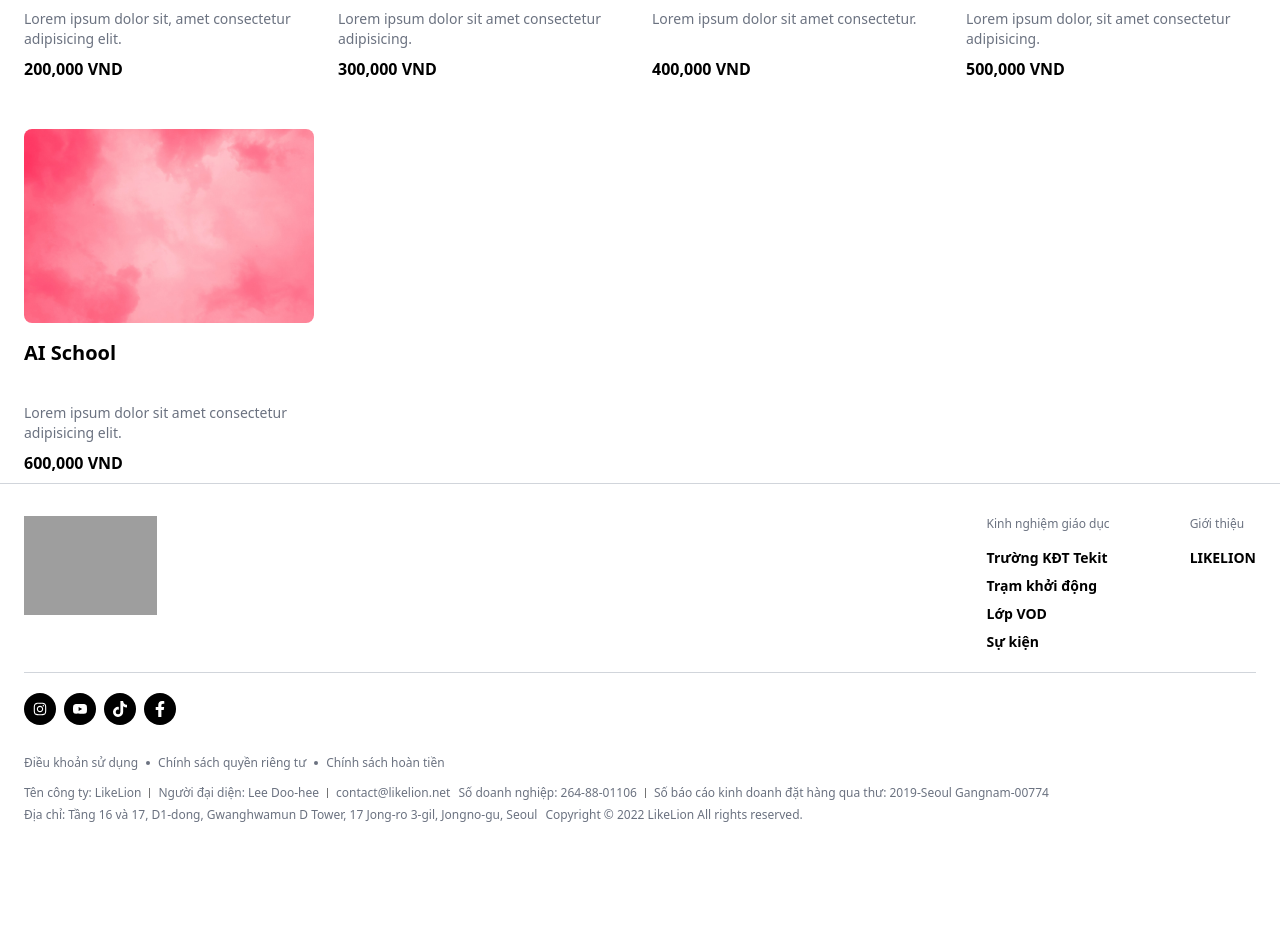
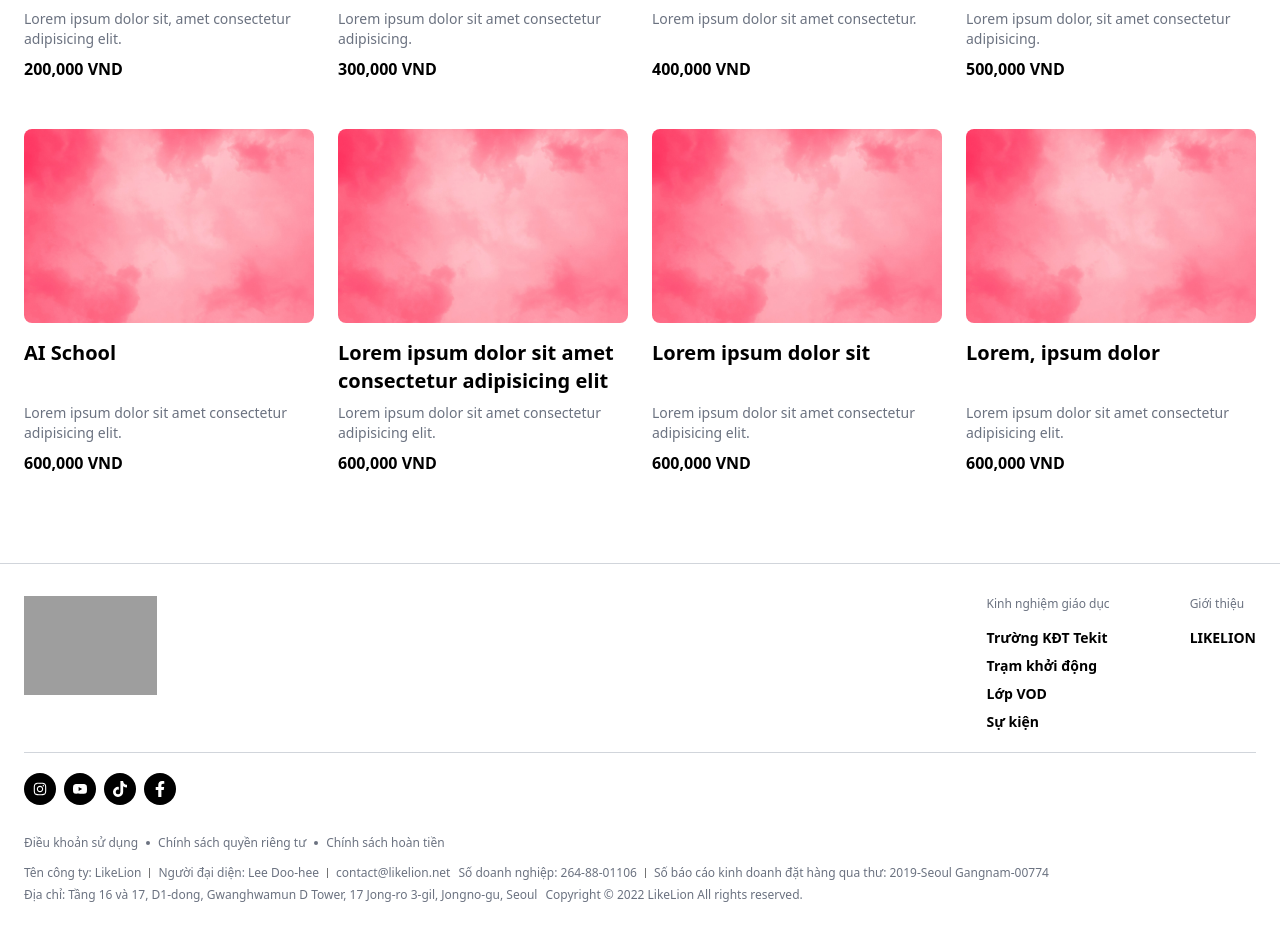
Before and after one commit to likelionbootcamp3/online-platform-vite, a React (Vite) app: page / in a window 1280 px wide. Shown: the part 540-1477 px from the top of the page. Before the commit the page ends 1397 px from the top, so only its background shows below. Built offline with nearby package versions, Linux system fonts and the light colour scheme; grey boxes are pictures that could not be loaded.

Commit message:
update videos

```diff
--- a/src/components/common/ClassCard/index.jsx
+++ b/src/components/common/ClassCard/index.jsx
@@ -1,38 +1,32 @@
-import "./index.css";
+import { Link } from "react-router-dom";
 
-const ClassCard = ({ video, type }) => {
-  const isHome = type === "home";
-
-  if (isHome) {
-    if (video.id > 5) {
-      return (video = null);
-    }
-  }
+const ClassCard = ({ video }) => {
+  const { thumbnail, title, description, price } = video.snippet;
 
   return (
-    <li className="cursor-pointer ">
+    <Link to={"#"} className="cursor-pointer">
       <div className="overflow-hidden rounded md:rounded-lg">
         <img
-          src={video.snippet.thumbnail.url}
-          alt=""
-          className="w-full  transition duration-300 hover:scale-110"
+          src={thumbnail.url}
+          alt={title}
+          className="w-full transition duration-300 hover:scale-110"
         />
       </div>
 
       <div>
         <h3 className="mt-3 h-12 text-base font-semibold leading-6 line-clamp-2 md:mt-2.5 md:h-14 md:text-xl lg:mt-4">
-          {video.snippet.title}
+          {title}
         </h3>
         <p className="mt-2 h-10 text-xs font-normal leading-5 text-gray-500 line-clamp-2 md:text-sm">
-          {video.snippet.description}
+          {description}
         </p>
         <div className="my-2.5 md:my-2 ">
           <span className="text-sm font-semibold md:text-base">
-            {video.snippet.price.toLocaleString()} VND
+            {price.toLocaleString()} VND
           </span>
         </div>
       </div>
-    </li>
+    </Link>
   );
 };
 
--- a/src/components/common/Header/index.jsx
+++ b/src/components/common/Header/index.jsx
@@ -4,9 +4,8 @@ import { AiOutlineMenu } from "react-icons/ai";
 
 const Header = () => {
   return (
-    <header className="fixed top-0 left-0 w-full border-b bg-white">
+    <header className="fixed top-0 left-0 z-40 w-full border-b bg-white">
       <Container>
-        {/* TODO: CREATE HEADER */}
         <div className="flex h-16 items-center justify-between gap-10">
           {/* Logo */}
           <div className="flex items-center">
--- a/src/views/classes/Videos.jsx
+++ b/src/views/classes/Videos.jsx
@@ -7,14 +7,15 @@ const Videos = () => {
   return (
     <section>
       <Container>
-        {/* TODO: CREATE VIDEOS */}
         <div className="py-10 lg:py-20">
+          {/* Heading */}
           <HeadingBox
             subheading="Class"
             heading="Basic: Lorem, ipsum"
             description="Lorem ipsum dolor sit amet consectetur adipisicing elit"
           />
 
+          {/* Videos Grid */}
           <ul className="mt-8 grid w-full grid-cols-2 gap-x-4 gap-y-6 md:grid-cols-3 md:gap-x-6 md:gap-y-10 lg:grid-cols-4">
             {videos.map((item) => (
               <ClassCard key={item.id} video={item} />
--- a/src/views/home/ClassGrid.jsx
+++ b/src/views/home/ClassGrid.jsx
@@ -138,20 +138,22 @@ export const videos = [
   },
 ];
 
-const Clasess = () => {
+const Clasess = ({ n }) => {
   return (
     <section>
       <Container>
-        <div className="pt-10 lg:pt-20">
+        <div className="py-10 lg:py-20">
+          {/* Heading */}
           <HeadingBox
             subheading="all educational experiences"
             heading="A new education tapped by Tekit"
             description="Meet all the new education you need for growth."
           />
 
+          {/* Classes Grid */}
           <ul className="mt-8 grid w-full grid-cols-2 gap-x-4 gap-y-6 md:grid-cols-3 md:gap-x-6 md:gap-y-10 lg:grid-cols-4">
-            {videos.map((item) => (
-              <ClassCard key={item.id} video={item} type="home" />
+            {videos.slice(0, n).map((item) => (
+              <ClassCard key={item.id} video={item} />
             ))}
           </ul>
         </div>
--- a/src/views/home/index.jsx
+++ b/src/views/home/index.jsx
@@ -3,7 +3,7 @@ import Clasess from "./ClassGrid";
 const Home = () => {
   return (
     <div>
-      <Clasess />
+      <Clasess n={8} />
     </div>
   );
 };
```
Also changed, not shown: src/components/common/ClassCard/index.css (deleted, +0 -8 lines).
